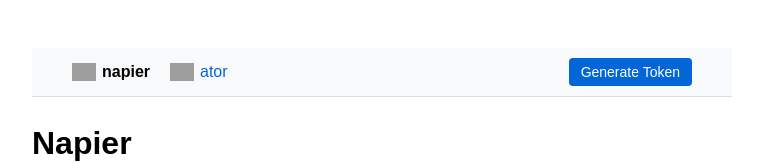
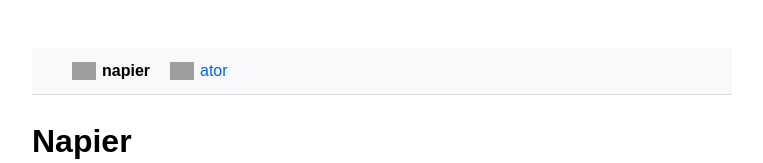
Before and after one commit to va99/napier-website, a plain HTML site: page index.html in a window 1280 px wide. Shown: the top 163 px of the page, without its empty margins (258-1021 px from the left). Drawn offline with Linux system fonts and the light colour scheme; grey boxes are pictures that could not be loaded.

Commit message:
Update index.html

```diff
--- a/index.html
+++ b/index.html
@@ -18,9 +18,6 @@
         <img src="https://cdn.jsdelivr.net/gh/devicons/devicon/icons/github/github-original.svg" alt="GitHub" height="18" />
         ator
       </a>
-      <button style="margin-left: auto; padding: 6px 12px; background-color: #0366d6; color: white; border: none; border-radius: 4px; cursor: pointer; font-size: 14px;">
-        Generate Token
-      </button>
     </nav>
 
     <h1>Napier</h1>
```
